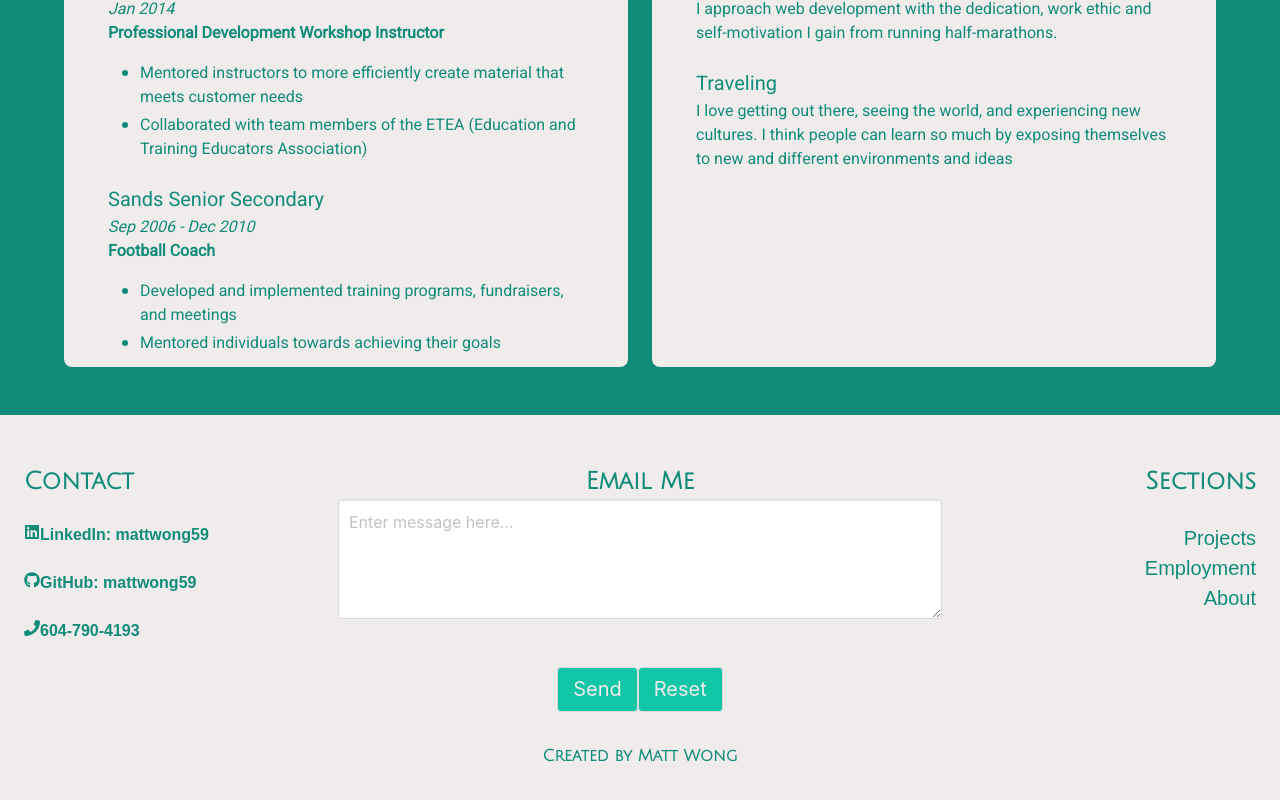
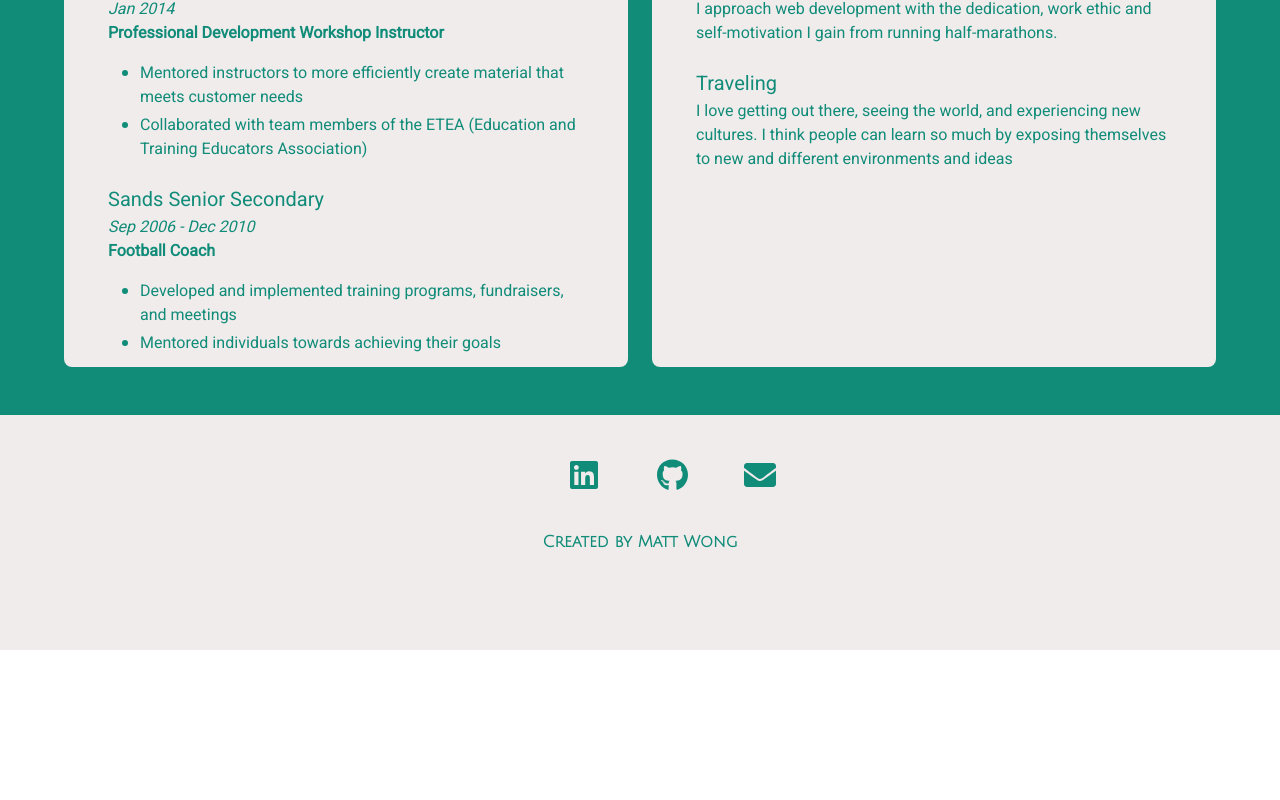
Before and after one commit to mattwong59/mattwong59.github.io, a React (Create React App) app: page / in a window 1280 px wide. Shown: the part 2736-3536 px from the top of the page. After the commit the page ends 3386 px from the top, so only its background shows below. Built offline with nearby package versions, Linux system fonts and the light colour scheme.

Commit message:
Change footer to use only icons

```diff
--- a/src/App.css
+++ b/src/App.css
@@ -185,3 +185,7 @@ textarea.textarea {
 .margin-top {
   margin-top: 2rem;
 }
+
+.margin-left {
+  margin-left: 4rem;
+}
--- a/src/Footer.jsx
+++ b/src/Footer.jsx
@@ -7,47 +7,85 @@ class Footer extends Component {
   render() {
     return (
         <footer className="footer">
-            <div className="columns">
+            <div className="container has-text-centered">
+              <a className= "margin-left" href="https://www.linkedin.com/in/mattwong59" target="_blank">
+                <span className="icon">
+                    <i className="fas fa-2x fab fa-linkedin"></i>
+                </span>
+                <span className="has-text-weight-bold is-size-6"></span>
+            </a>
+
+            <a className= "margin-left" href="https://github.com/mattwong59" target="_blank">
+                <span className="icon">
+                    <i className="fas fa-2x fab fa-github"></i>
+                </span>
+                <span className="has-text-weight-bold is-size-6"></span>
+            </a>
+
+            <a className= "margin-left" href="mailto:mattwong59@gmail.com?Subject=Hi%20Matt" target="_blank">
+                <span className="icon">
+                    <i class="fas fa-2x fa-envelope"></i>
+                </span>
+                <span className="has-text-weight-bold is-size-6"> </span>
+            </a>
+
+            <div>
+                <h3 className="is-size-6 margin-top">
+                    Created by Matt Wong
+                </h3>
+            </div>
+
+            {/* <div className="columns is-mobile">
                 <div className="column">
                     <h3 className=" is-size-4">Contact</h3>
                     <br/>
                     <ul id="contact">
 
                         <li>
-                        <a href="https://www.linkedin.com/in/mattwong59">
-                            <span className="icon is-small">
-                                <i className="fas fa-md fab fa-linkedin"></i>
+                        <a href="https://www.linkedin.com/in/mattwong59" target="_blank">
+                            <span className="icon">
+                                <i className="fas fa-lg fab fa-linkedin"></i>
                             </span>
-                            <span className="has-text-weight-bold is-size-6">LinkedIn: mattwong59</span>
+                            <span className="has-text-weight-bold is-size-6"> mattwong59</span>
                         </a>
                         </li>
                         <br/>
                         <li>
-                        <a href="https://github.com/mattwong59">
-                            <span className="icon is-small">
-                                <i className="fas fa-md fab fa-github"></i>
+                        <a href="https://github.com/mattwong59" target="_blank">
+                            <span className="icon">
+                                <i className="fas fa-lg fab fa-github"></i>
                             </span>
-                            <span className="has-text-weight-bold is-size-6">GitHub: mattwong59</span>
+                            <span className="has-text-weight-bold is-size-6"> mattwong59</span>
                         </a>
                         </li>
                         <br/>
                         <li>
                             <a href="tel:+6047904193">
-                            <span className="icon is-small">
-                                <i className="fas fa-md fas fa-phone"></i>
-                            </span>
-                            <span className="has-text-weight-bold is-size-6">604-790-4193</span>
-                        </a>
+                                <span className="icon">
+                                    <i className="fas fa-lg fa-phone"></i>
+                                </span>
+                                <span className="has-text-weight-bold is-size-6"> 604-790-4193</span>
+                            </a>
+                        </li>
+                        <br/>
+                        <li>
+                            <a href="mailto:mattwong59@gmail.com?Subject=Hi%20Matt" target="_blank">
+                                <span className="icon">
+                                    <i class="fas fa-lg fa-envelope"></i>
+                                </span>
+                                <span className="has-text-weight-bold is-size-6"> mattwong59@gmail.com</span>
+                            </a>
                         </li>
                     </ul>
                 </div>
 
-                <div className="column is-half has-text-centered">
+                <div className="column is-half has-text-centered is-hidden-mobile">
                         <h3 className="is-size-4">
                             Email Me
                         </h3>
-                    <form action="mailto:mattwong59@gmail.com?subject=Hi Matt" method="post"  encType="text/plain">
-                        <textarea className="textarea" type="text"  name="message"  placeholder="Enter message here..."/>
+                    <form action="mailto:mattwong59@gmail.com?
+                                    subject=Hi%20Matt" method="post"  encType="text/plain">
+                        <textarea className="textarea" type="text"  placeholder="Enter message here..."/>
                         <br/>
                         <br/>
                         <div className="email-buttons">
@@ -69,7 +107,7 @@ class Footer extends Component {
                         <li><a className="nav-link" href="#employment">Employment</a></li>
                         <li><a className="nav-link" href="#about">About</a></li>
                     </ul>
-                </div>
+                </div> */}
             </div>
         </footer>
     )
```
